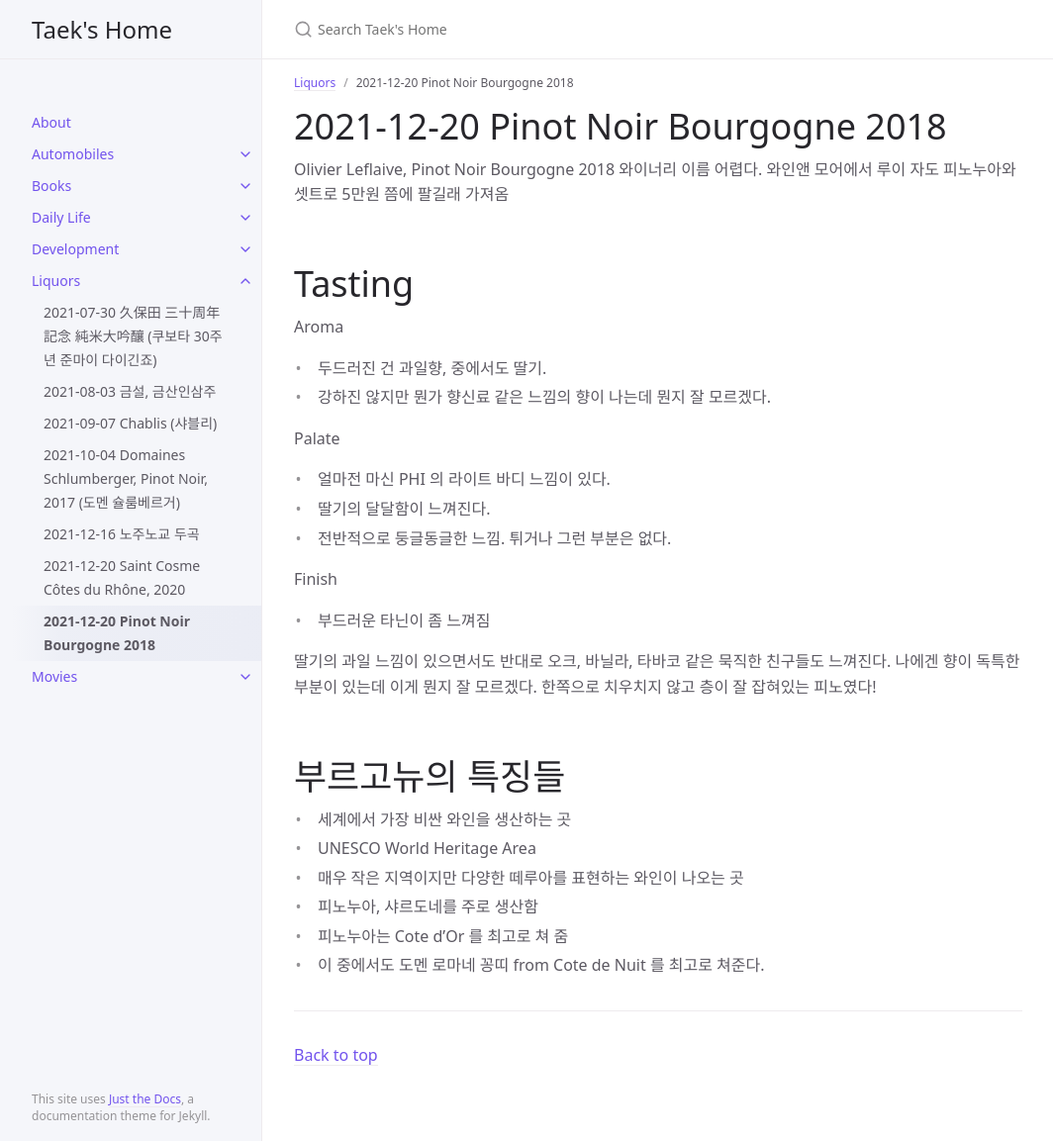
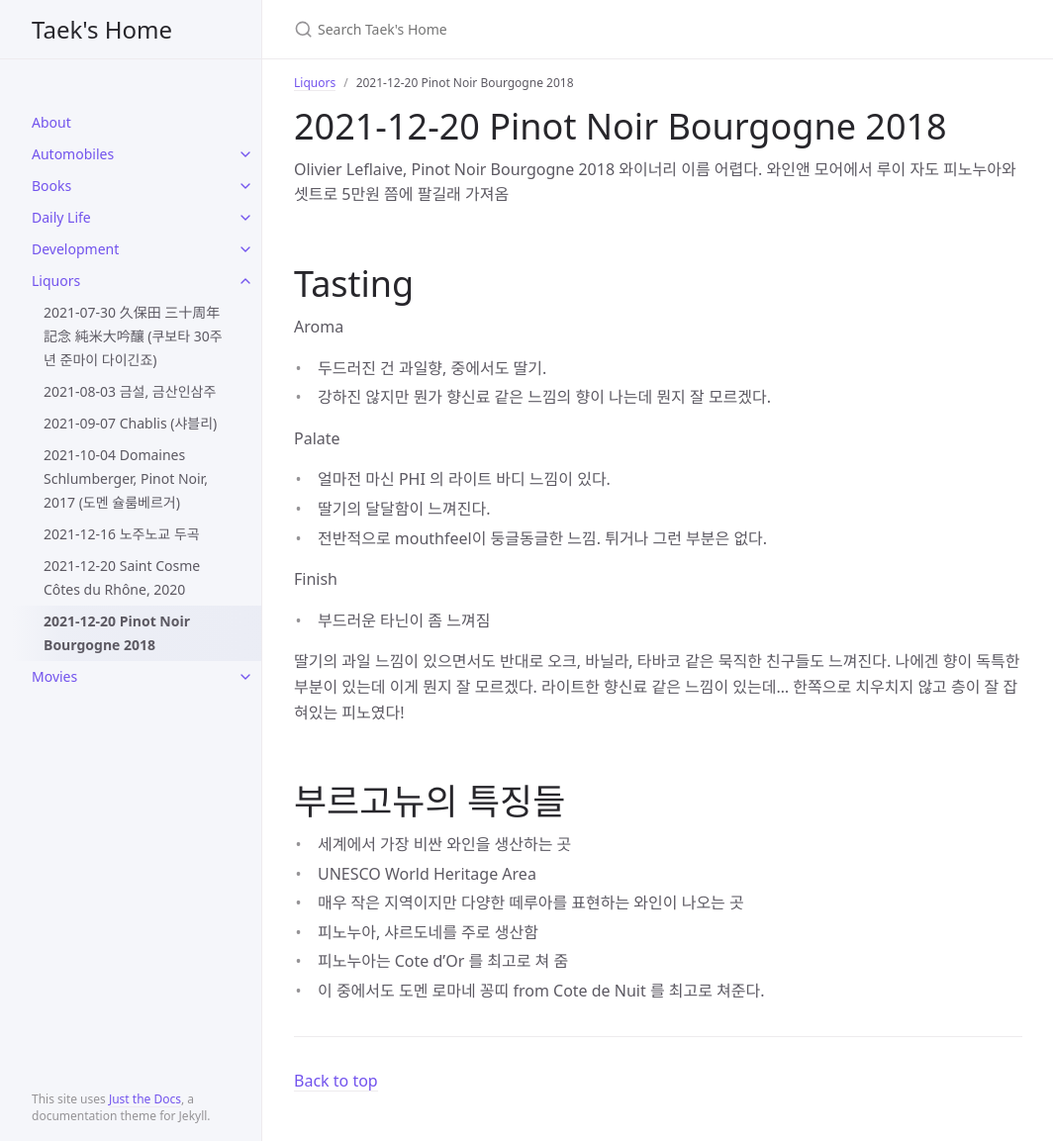
Before and after one commit to SEONGTAEK01/SEONGTAEK01.github.io, a Jekyll site: the page built from docs/liquors/2021-12-20_2.md, in a window 1280 px wide and 1153 px high. Shown: the whole window at 99% size, without its empty margins (107-1171 px from the left). Built offline with Jekyll 4.4.1, drawn with Linux system fonts in a browser that asks for light colours.

Commit message:
Edit typo

```diff
--- a/docs/liquors/2021-12-20_2.md
+++ b/docs/liquors/2021-12-20_2.md
@@ -20,12 +20,13 @@
 Palate
 - 얼마전 마신 PHI 의 라이트 바디 느낌이 있다.
 - 딸기의 달달함이 느껴진다.
-- 전반적으로 둥글동글한 느낌. 튀거나 그런 부분은 없다.
+- 전반적으로 mouthfeel이 둥글동글한 느낌. 튀거나 그런 부분은 없다.
 
 Finish
 - 부드러운 타닌이 좀 느껴짐
 
 딸기의 과일 느낌이 있으면서도 반대로 오크, 바닐라, 타바코 같은 묵직한 친구들도 느껴진다. 나에겐 향이 독특한 부분이 있는데 이게 뭔지 잘 모르겠다.
+라이트한 향신료 같은 느낌이 있는데...
 한쪽으로 치우치지 않고 층이 잘 잡혀있는 피노였다!
 
 # 부르고뉴의 특징들
```
Also changed, not shown: docs/liquors/2021-12-20.md (+2 -2 lines).
